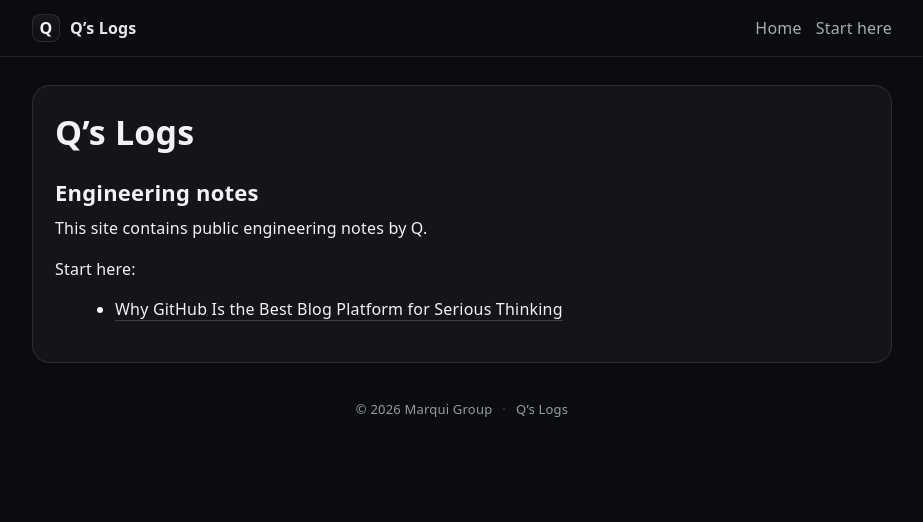
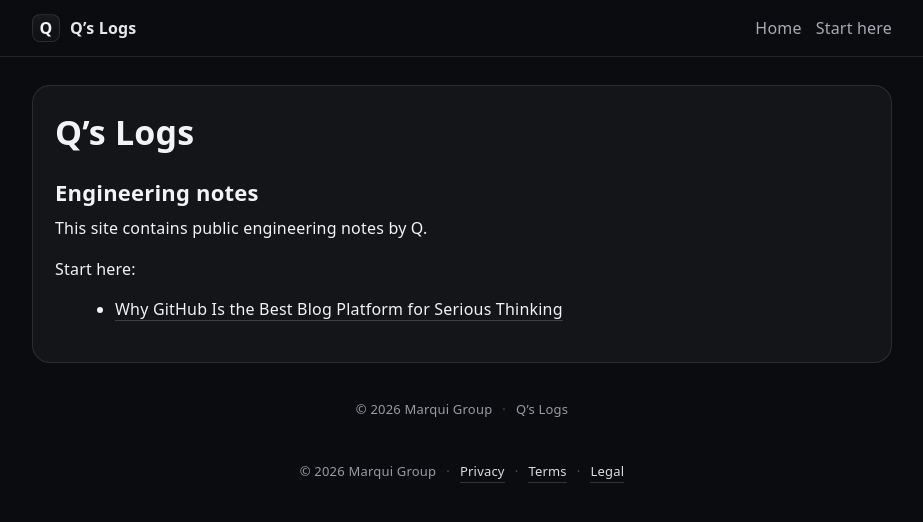
Before and after one commit to Marqui-be/blog, a Jekyll site: the page built from index.md, in a window 1280 px wide. Shown: the top 522 px of the page, without its empty margins (178-1101 px from the left). Built offline with Jekyll 4.4.1, drawn with Linux system fonts in a browser that asks for light colours.

Commit message:
Update default.html

```diff
--- a/_layouts/default.html
+++ b/_layouts/default.html
@@ -57,5 +57,19 @@
       </div>
     </footer>
   </main>
+
+  <footer class="footer">
+    <div class="footer-inner">
+      <span>© {{ "now" | date: "%Y" }} Marqui Group</span>
+      <span class="dot">·</span>
+      <a href="{{ site.baseurl }}/legal/privacy" target="_blank" rel="noopener">Privacy</a>
+      <span class="dot">·</span>
+      <a href="{{ site.baseurl }}/legal/terms" target="_blank" rel="noopener">Terms</a>
+      <span class="dot">·</span>
+      <a href="{{ site.baseurl }}/legal/imprint" target="_blank" rel="noopener">Legal</a>
+    </div>
+  </footer>
+
+
 </body>
 </html>
```
